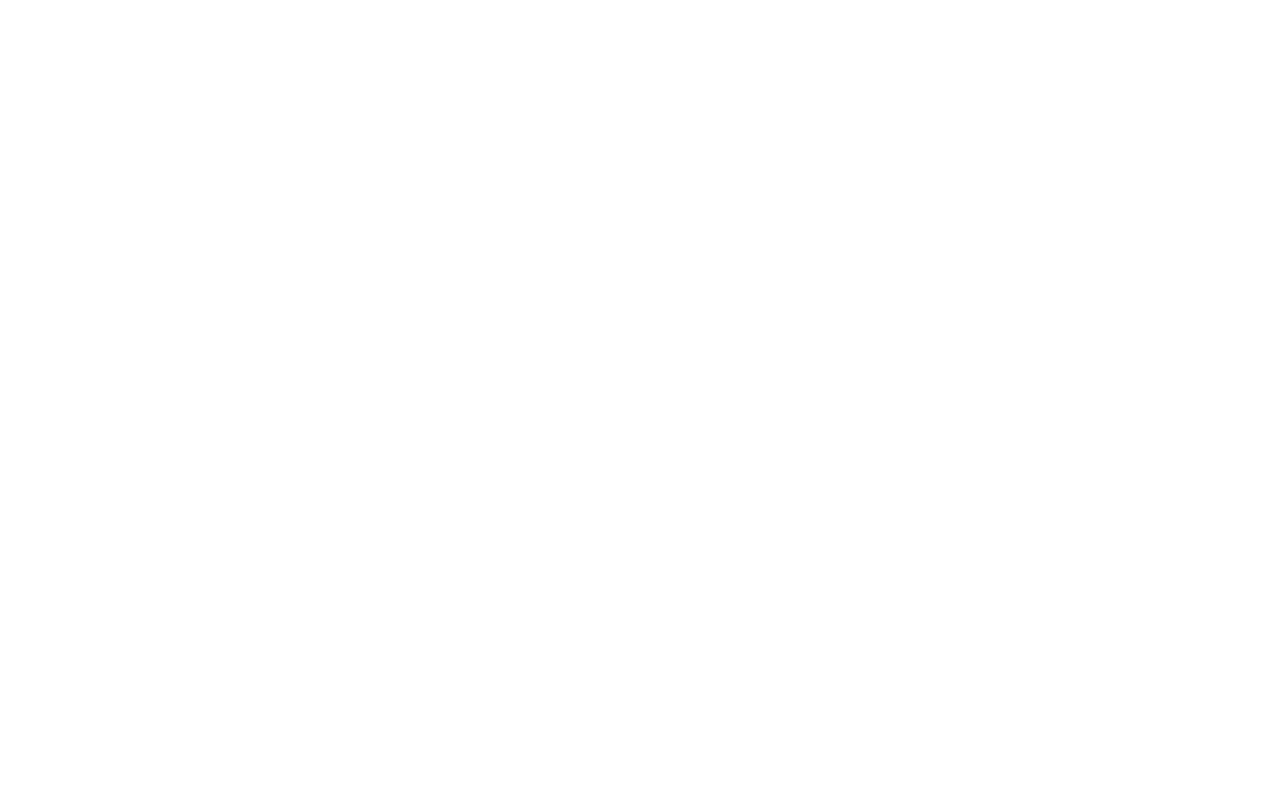
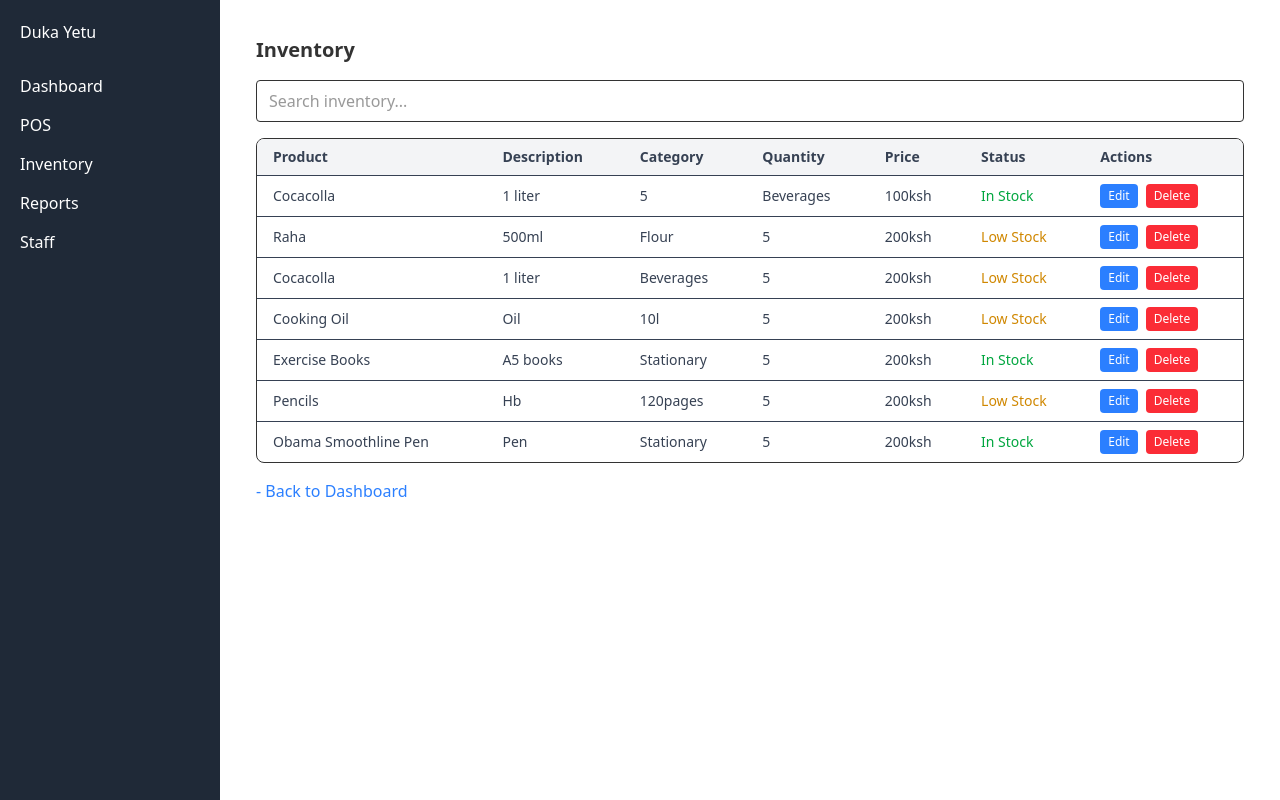
Before and after one commit to John-M23/Duka-Yetu, a React (Vite) app: page /Inventory in a window 1280 px wide. Before the commit this address had no page. Built offline with nearby package versions, Linux system fonts and the light colour scheme.

Commit message:
Added Inventory

```diff
--- a/src/components/Header.css
+++ /dev/null
@@ -1,83 +0,0 @@
-.header{
-  display:flex;
-  justify-content:space-between;
-  align-items:center;
-  padding:12px 40px;
-  background-color:#f8f9fa;
-  width:100%;
-  position: sticky;
-    top: 0;
-    left: 0;
-    right: 0;
-    z-index:1000;
-     box-shadow: 0 2px 8px rgba(0,0,0,0.04);
-     max-width: 1200px;
-}
-.logo{
-  font-size:24px;
-  font-weight:bold;
-  color:#111;
-}
-/* For the center of the nav */
-.nav-links{
-  display:flex;
-  gap:20px;
-}
-.nav-links a{
-  text-decoration:none;
-  color:#333;
-  font-size:16px;
-  font-weight:500;
-}
-.nav-links a:hover{
-  color:#16a34a;
-}
-
-/* Right side actions */
-.nav-actions{
-  display:flex;
-  gap:15px;
-  align-items:center;
-
-}
-.btn-outline{
-  padding:8px 18px;
-  border:1px solid #16a34a;
-  color:#16a34a;
-  border-radius:8px;
-  font-size:14px;
-  cursor:pointer;
-  font-weight: 500;
-  text-decoration:none;
-}
-.btn-primary{
-  padding:8px 18px;
-  background-color:#16a34a;
-  color:#fff;
-  border:none;
-  border-radius:8px;
-  font-size:14px;
-  cursor:pointer;
-  font-weight: 500;
-  text-decoration:none;
-}
- .btn-outline:hover{
-  background-color:#16a34a;
-  color:#fff;}
-
-
-  @media (max-width: 768px) {
-    .header {
-      flex-direction: column;
-      align-items: flex-start;
-      gap:10px;
-
-    }
-    .nav-links {
-      flex-wrap:wrap;
-      justify-content:center;
-    }
-    .nav-actions {
-      margin-top: 10px;
-    }
-  }
--- a/src/components/Header.jsx
+++ b/src/components/Header.jsx
@@ -1,4 +1,3 @@
-import "./Header.css"
 import { Link, useNavigate } from "react-router-dom";
 
 export default function Header(){
@@ -16,30 +15,18 @@ export default function Header(){
         }
     };
     return(
-        <header className="header" >
-        <div className="logo">
-            <Link to="/">Duka Yetu</Link>
-        </div>
-
-        <nav className="nav-links">
-            <Link to="/">Home</Link>
-            <a href="#features" onClick={handleFeaturesClick}>Features</a>
-           <Link to ="/price">Pricing</Link>
-            <Link to ="/help">Help</Link>
-
+        <header className="bg-white shadow-md px-6 py-4 flex items-center justify-between" >
+       <div className="text-xl font-bold cursor-pointer">Duka Yetu</div>
+        <nav className="flex gap-6 items-center ">
+            <Link to="/" className="text-black hover:text-green-800  hover:underline">Home</Link>
+            <a href="#features" onClick={handleFeaturesClick} className="text-black hover:text-green-800 hover:underline">Features</a>
+            <Link to="/price" className="text-black hover:text-green-800 hover:underline">Pricing</Link>
+            <Link to="/help" className="text-black hover:text-green-800 hover:underline">Help</Link>
         </nav>
         <div className="nav-actions">
-        <Link to ="/login" className="btn-outline">Sign In</Link>
-        <Link to ="/register" className="btn-primary">Get Started</Link>
+        <Link to ="/login" className="bg-white text-black hover:bg-green-200 py-2 px-4 rounded border border-green-800">Sign In</Link>
+        <Link to ="/register" className="bg-green-500 text-white hover:bg-green-700 py-2 px-4 rounded">Get Started</Link>
         </div>
-
-
-
-
-
-
-
-
         </header>
 
 
--- a/src/index.css
+++ b/src/index.css
@@ -1,75 +1,39 @@
 @import "tailwindcss";
+
+/* Reset */
 html, body {
   margin: 0;
   padding: 0;
   width: 100%;
-  background-color: #ffffff;
-  color: #333;
 }
+
+/* Root defaults */
 :root {
   font-family: system-ui, Avenir, Helvetica, Arial, sans-serif;
   line-height: 1.5;
   font-weight: 400;
 
-  color-scheme: light;
   color: #333;
   background-color: #ffffff;
 
-  font-synthesis: none;
   text-rendering: optimizeLegibility;
   -webkit-font-smoothing: antialiased;
-  -moz-osx-font-smoothing: grayscale;
 }
 
-a {
-  font-weight: 500;
-  color: #16a34a;
-  text-decoration: none;
-}
-a:hover {
-  color: #15803d;
-}
-
+/* Layout base */
 body {
-  margin: 0;
   min-width: 300px;
   min-height: 100vh;
 }
 
+/* Typography */
 h1 {
   font-size: 3.2em;
   line-height: 1.1;
 }
 
+/* Minimal button reset (safe with Tailwind) */
 button {
-  border-radius: 8px;
-  border: 1px solid transparent;
-  padding: 0.6em 1.2em;
-  font-size: 1em;
-  font-weight: 500;
   font-family: inherit;
-  background-color: #16a34a;
-  color: white;
   cursor: pointer;
-  transition: border-color 0.25s;
 }
-button:hover {
-  border-color: #15803d;
-}
-button:focus,
-button:focus-visible {
-  outline: 4px auto -webkit-focus-ring-color;
-}
-
-@media (prefers-color-scheme: light) {
-  :root {
-    color: #213547;
-    background-color: #ffffff;
-  }
-  a:hover {
-    color: #747bff;
-  }
-  button {
-    background-color: #f9f9f9;
-  }
-}
--- a/src/pages/Inventory.jsx
+++ b/src/pages/Inventory.jsx
@@ -0,0 +1,167 @@
+import React from 'react';
+import { Link } from 'react-router-dom';
+import Dashboard from './Dashboard';
+import DashboardLayout from "../Layouts/DashboardLayout";
+
+export default function Inventory() {
+  return (
+    <DashboardLayout>
+    <div className="p-4">
+
+      <h2 className="text-xl font-semibold mb-4">Inventory</h2>
+
+      <input
+        className="w-full mb-4 px-3 py-2 border rounded"
+        type="text"
+        placeholder="Search inventory..."
+      />
+
+      <div className="overflow-auto border rounded-lg">
+        <table className="min-w-full text-sm text-left text-gray-700">
+
+          {/* HEADER */}
+          <thead className="bg-gray-100">
+            <tr>
+              <th className="px-4 py-2 border-b">Product</th>
+              <th className="px-4 py-2 border-b">Description</th>
+              <th className="px-4 py-2 border-b">Category</th>
+              <th className="px-4 py-2 border-b">Quantity</th>
+              <th className="px-4 py-2 border-b">Price</th>
+              <th className="px-4 py-2 border-b">Status</th>
+              <th className="px-4 py-2 border-b">Actions</th>
+            </tr>
+          </thead>
+
+          {/* BODY */}
+          <tbody className="divide-y">
+
+            <tr className="hover:bg-gray-50">
+              <td className="px-4 py-2">Cocacolla</td>
+              <td className="px-4 py-2">1 liter</td>
+              <td className="px-4 py-2">5</td>
+              <td className="px-4 py-2">Beverages</td>
+              <td className="px-4 py-2">100ksh</td>
+              <td className="px-4 py-2 text-green-600 font-medium">In Stock</td>
+              <td className="px-4 py-2 space-x-2">
+                <button className="bg-blue-500 text-white px-2 py-1 rounded text-xs hover:bg-blue-600">
+                  Edit
+                </button>
+                <button className="bg-red-500 text-white px-2 py-1 rounded text-xs hover:bg-red-600">
+                  Delete
+                </button>
+              </td>
+            </tr>
+
+            <tr className="hover:bg-gray-50">
+              <td className="px-4 py-2">Raha</td>
+              <td className="px-4 py-2">500ml</td>
+              <td className="px-4 py-2">Flour</td>
+              <td className="px-4 py-2">5</td>
+              <td className="px-4 py-2">200ksh</td>
+              <td className="px-4 py-2 text-yellow-600 font-medium">Low Stock</td>
+              <td className="px-4 py-2 space-x-2">
+                <button className="bg-blue-500 text-white px-2 py-1 rounded text-xs hover:bg-blue-600">
+                  Edit
+                </button>
+                <button className="bg-red-500 text-white px-2 py-1 rounded text-xs hover:bg-red-600">
+                  Delete
+                </button>
+              </td>
+            </tr>
+               <tr className="hover:bg-gray-50">
+              <td className="px-4 py-2">Cocacolla</td>
+              <td className="px-4 py-2">1 liter</td>
+              <td className="px-4 py-2">Beverages</td>
+              <td className="px-4 py-2">5</td>
+              <td className="px-4 py-2">200ksh</td>
+              <td className="px-4 py-2 text-yellow-600 font-medium">Low Stock</td>
+              <td className="px-4 py-2 space-x-2">
+                <button className="bg-blue-500 text-white px-2 py-1 rounded text-xs hover:bg-blue-600">
+                  Edit
+                </button>
+                <button className="bg-red-500 text-white px-2 py-1 rounded text-xs hover:bg-red-600">
+                  Delete
+                </button>
+              </td>
+            </tr>
+               <tr className="hover:bg-gray-50">
+              <td className="px-4 py-2"> Cooking Oil</td>
+               <td className='px-4 py-2'>Oil</td>
+              <td className='px-4 py-2'>10l</td>
+              <td className="px-4 py-2">5</td>
+              <td className="px-4 py-2">200ksh</td>
+              <td className="px-4 py-2 text-yellow-600 font-medium">Low Stock</td>
+              <td className="px-4 py-2 space-x-2">
+                <button className="bg-blue-500 text-white px-2 py-1 rounded text-xs hover:bg-blue-600">
+                  Edit
+                </button>
+                <button className="bg-red-500 text-white px-2 py-1 rounded text-xs hover:bg-red-600">
+                  Delete
+                </button>
+              </td>
+            </tr>   <tr className="hover:bg-gray-50">
+              <td className="px-4 py-2">Exercise Books</td>
+              <td className="px-4 py-2">A5 books</td>
+              <td className="px-4 py-2">Stationary</td>
+
+
+
+              <td className="px-4 py-2">5</td>
+              <td className="px-4 py-2">200ksh</td>
+              <td className="px-4 py-2 text-green-600 font-medium">In Stock</td>
+              <td className="px-4 py-2 space-x-2">
+                <button className="bg-blue-500 text-white px-2 py-1 rounded text-xs hover:bg-blue-600">
+                  Edit
+                </button>
+                <button className="bg-red-500 text-white px-2 py-1 rounded text-xs hover:bg-red-600">
+                  Delete
+                </button>
+              </td>
+            </tr>   <tr className="hover:bg-gray-50">
+              <td className="px-4 py-2">Pencils</td>
+              <td className="px-4 py-2">Hb</td>
+              <td className="px-4 py-2">120pages</td>
+
+              <td className="px-4 py-2">5</td>
+              <td className="px-4 py-2">200ksh</td>
+              <td className="px-4 py-2 text-yellow-600 font-medium">Low Stock</td>
+              <td className="px-4 py-2 space-x-2">
+                <button className="bg-blue-500 text-white px-2 py-1 rounded text-xs hover:bg-blue-600">
+                  Edit
+                </button>
+                <button className="bg-red-500 text-white px-2 py-1 rounded text-xs hover:bg-red-600">
+                  Delete
+                </button>
+              </td>
+            </tr>
+               <tr className="hover:bg-gray-50">
+              <td className="px-4 py-2">Obama Smoothline  Pen</td>
+              <td className="px-4 py-2">Pen</td>
+
+              <td className="px-4 py-2">Stationary</td>
+              <td className="px-4 py-2">5</td>
+              <td className="px-4 py-2">200ksh</td>
+              <td className="px-4 py-2 text-green-600 font-medium">In Stock</td>
+              <td className="px-4 py-2 space-x-2">
+                <button className="bg-blue-500 text-white px-2 py-1 rounded text-xs hover:bg-blue-600">
+                  Edit
+                </button>
+                <button className="bg-red-500 text-white px-2 py-1 rounded text-xs hover:bg-red-600">
+                  Delete
+                </button>
+              </td>
+            </tr>
+
+          </tbody>
+
+        </table>
+      </div>
+
+      <Link to="/dashboard" className="block mt-4 text-blue-500 hover:underline">
+       - Back to Dashboard
+      </Link>
+
+    </div>
+    </DashboardLayout>
+  );
+}
--- a/src/pages/Report.jsx
+++ b/src/pages/Report.jsx
@@ -0,0 +1,10 @@
+import React from 'react';
+
+export default function Report() {
+  return (
+<div>
+  <h2>Reports</h2>
+  <p>This is the Reports page.</p>
+</div>
+  );
+}
--- a/src/routes/AppRoutes.jsx
+++ b/src/routes/AppRoutes.jsx
@@ -5,7 +5,9 @@ import Dashboard from "../pages/Dashboard";
 import Pos from "../pages/Pos"
 import Register from "../pages/Register";
 import Price from "../components/Price";
-
+import Inventory from "../pages/Inventory";
+// import Reports from "../pages/Reports";
+// import Staff from "../pages/Staff";
 
 export default function AppRoutes()
 {
@@ -18,7 +20,9 @@ export default function AppRoutes()
              <Route path ="/pos" element={<Pos/>} />
              <Route path ="/register" element={<Register/>} />
              <Route path ="/price" element={<Price/>} />
-
+              <Route path ="/Inventory"element={<Inventory/>} />
+               {/* <Route path ="/reports" element={<Reports/>} /> */}
+                {/* <Route path ="/staff" element={<Staff/>} /> */}
         </Routes>
 
 
```
Also changed, not shown: src/components/Button.jsx (added).
